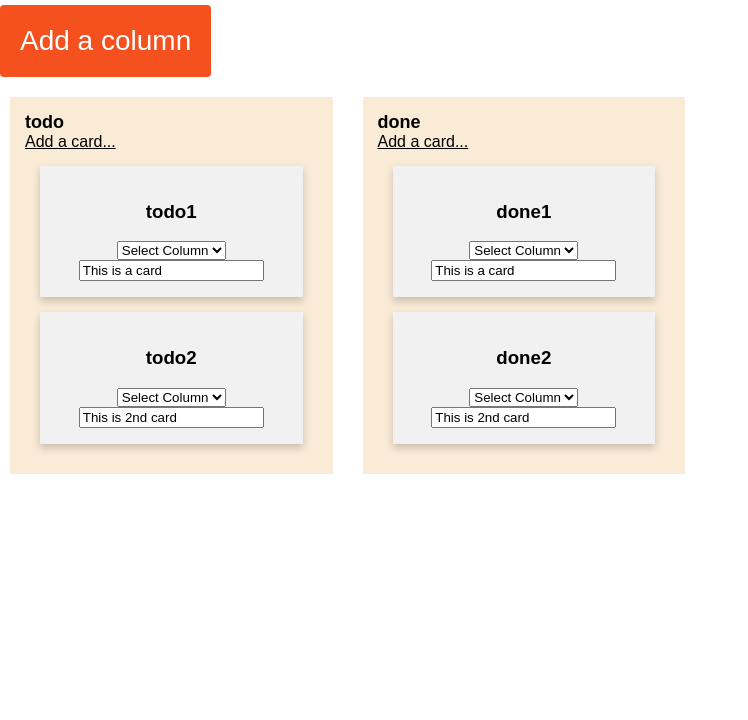
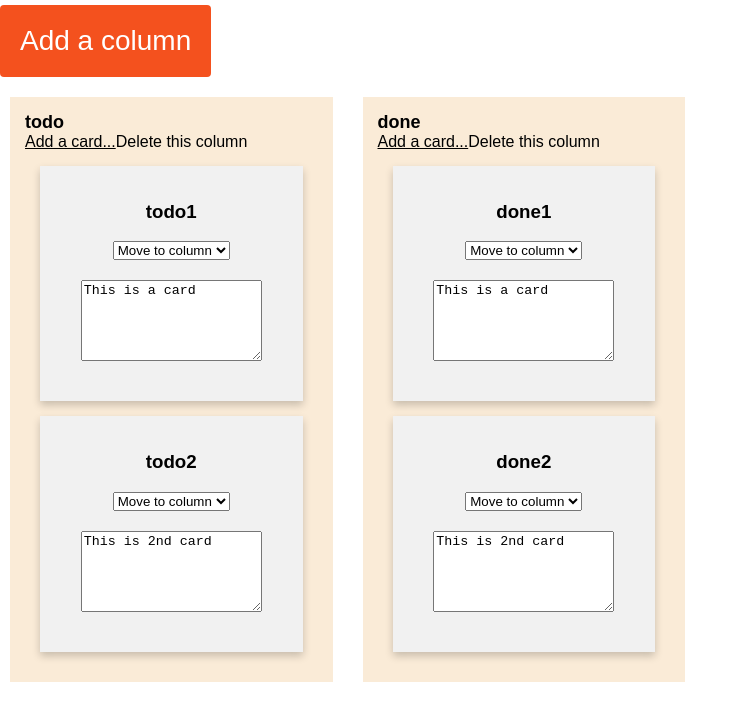
Before and after one commit to sanjeetkum/trello, a React (Create React App) app: page / in a window 1280 px wide. Shown: the top 720 px of the page, without its empty margins (0-748 px from the left). Built offline with nearby package versions, Linux system fonts and the light colour scheme.

Commit message:
delete col added

```diff
--- a/src/components/Cards/Cards.css
+++ b/src/components/Cards/Cards.css
@@ -1,5 +1,4 @@
 
-  /* Style the counter cards */
   .card {
     box-shadow: 0 4px 8px 0 rgba(0, 0, 0, 0.2);
     padding: 16px;
@@ -7,3 +6,6 @@
     background-color: #f1f1f1;
     margin: 15px;
   }
+  .cardDesc{
+    margin: 20px 0;
+  }
--- a/src/components/Cards/Cards.js
+++ b/src/components/Cards/Cards.js
@@ -5,17 +5,24 @@ export default function Cards({ ...props }) {
   return (
     <div className="card">
       <h3>{props.cardDetails.id}</h3>
-      <select name="Move Card To" onChange={(e)=>props.handleMoveTo(e,props.cardDetails.id)}>
-      <option value={"Select Column"}>Select Column</option>
+      <select
+        name="Move card to"
+        onChange={(e) => props.handleMoveTo(e, props.cardDetails.id)}
+      >
+        <option value={"Move to column"}>Move to column</option>
         {props.columns.map((col, index) => (
           <option value={col.id}>{col.id}</option>
         ))}
       </select>
-      <input
-        value={props.cardDetails.cardName}
-        name={props.cardDetails.cardName}
-        onChange={props.handleCardChange}
-      ></input>
+
+        <textarea
+          rows="5"
+          value={props.cardDetails.cardName}
+          name={props.cardDetails.cardName}
+          onChange={props.handleCardChange}
+          className="cardDesc"
+          onBlur={props.handleBlur}
+        ></textarea>
     </div>
   );
 }
--- a/src/components/Columns/Columns.css
+++ b/src/components/Columns/Columns.css
@@ -1,5 +1,4 @@
 
-  /* Float four columns side by side */
   .column {
     float: left;
     width: 25%;
@@ -8,17 +7,14 @@
     margin: 15px;
   }
 
-  /* Remove extra left and right margins, due to padding */
   .row {margin: 0 -5px;}
 
-  /* Clear floats after the columns */
   .row:after {
     content: "";
     display: table;
     clear: both;
   }
 
-  /* Responsive columns */
   @media screen and (max-width: 600px) {
     .column {
       width: 100%;
--- a/src/components/Columns/Columns.js
+++ b/src/components/Columns/Columns.js
@@ -54,24 +54,13 @@ export default function Columns() {
   }, [filteredArray])
 
   const [columnName, setColumnName] = useState("");
-  // const [cardName, setCardName] = useState("");
 
   const handleSave = (colId) => {
-    // console.log(columnName[id]);
     localStorage.setItem(colId, JSON.stringify(columns[colId]));
     let datAfterSave = JSON.parse(localStorage.initialColumns);
-    // JSON.parse(JSON.parse(datAfterSave))[colId] = columnName[colId];
-    // delete Object.assign(datAfterSave, {[columnName[colId]]: datAfterSave[datAfterSave[colId]] })[datAfterSave[colId]];
     datAfterSave[colId].id = columnName[colId];
-    console.log(datAfterSave);
     setColumns({ ...datAfterSave });
-
     localStorage.setItem("initialColumns", JSON.stringify(datAfterSave));
-
-    //console.log(columnName[colId])
-
-    // console.log(JSON.parse(JSON.parse(JSON.parse(localStorage.getItem("initialColumns")))))
-    // datAfterSave[id].id = JSON.stringify(columns[id])
   };
   const handleAddColumn = (evt) => {
     let totalColumns = "column" + (Object.keys(columns).length + 1);
@@ -93,12 +82,9 @@ export default function Columns() {
   };
 
   const handleCardChange = (item, evt) => {
-    console.log(item);
+    console.log("item is ===>",item);
     const value = evt.target.value;
-    // setCardName({
-    //   ...cardName,
-    //   [evt.target.name]: value,
-    // });
+
     Object.values(
       columns ? columns : JSON.parse(localStorage.getItem("initialColumns"))
     ).map((col) => {
@@ -146,7 +132,7 @@ export default function Columns() {
         if (item.list) {
           item.list.splice(item.list.length, 0, {
             id: `${item.id}${item.list.length + 1}`,
-            cardName: "Enter New Card Name...",
+            cardName: "New card Description here...",
           });
         }
       }
@@ -156,6 +142,31 @@ export default function Columns() {
     setColumns({ ...columns });
     localStorage.setItem("initialColumns", JSON.stringify(columns));
   };
+  const deleteACol = (col) => {
+   const filterCol = Object.values(columns).filter((colList) =>colList.id !== col.id)
+
+    console.log("item2222", filterCol);
+
+    setColumns({ ...filterCol });
+    localStorage.setItem("initialColumns", JSON.stringify(filterCol));
+  };
+  const handleBlur = (e) =>{
+    if(e.target.value!==""){
+      Object.values(
+        JSON.parse(localStorage.getItem("initialColumns"))
+          ? JSON.parse(localStorage.getItem("initialColumns"))
+          : columns
+      ).map((col, index) => {
+        col.list.map((item, index) => {
+          item.cardName =  e.target.value;
+        })
+      })
+      return true
+    }
+    setColumns({ ...columns });
+    localStorage.setItem("initialColumns", JSON.stringify(columns));
+    return false
+  }
 
   return (
     <>
@@ -189,6 +200,7 @@ export default function Columns() {
               <>
                 <div className="columnName">{col && col.id}</div>
                 <u onClick={() => addAcard(col)}>Add a card...</u>
+                <span onClick={() => deleteACol(col)}>Delete this column</span>
               </>
             )}
             {col.list.map((item, index) => (
@@ -197,6 +209,7 @@ export default function Columns() {
                 key={index}
                 handleCardChange={(e) => handleCardChange(item, e)}
                 handleMoveTo={(e, cardId) => handleMoveTo(e, cardId)}
+                handleBlur={(e)=>handleBlur(e)}
                 columns={
                   JSON.parse(localStorage.getItem("initialColumns"))
                     ? Object.values(
```
